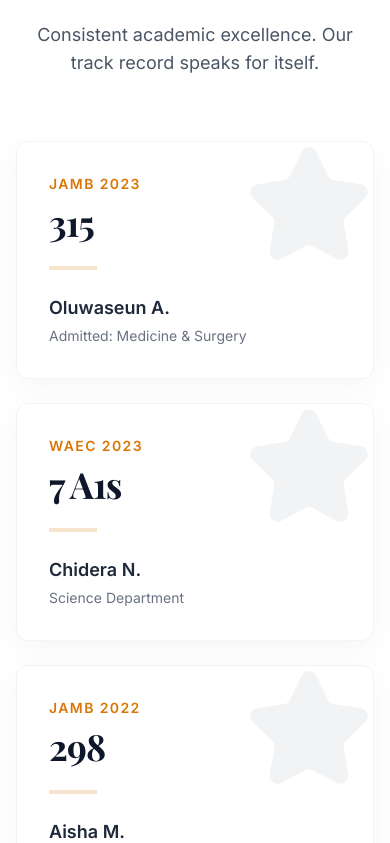
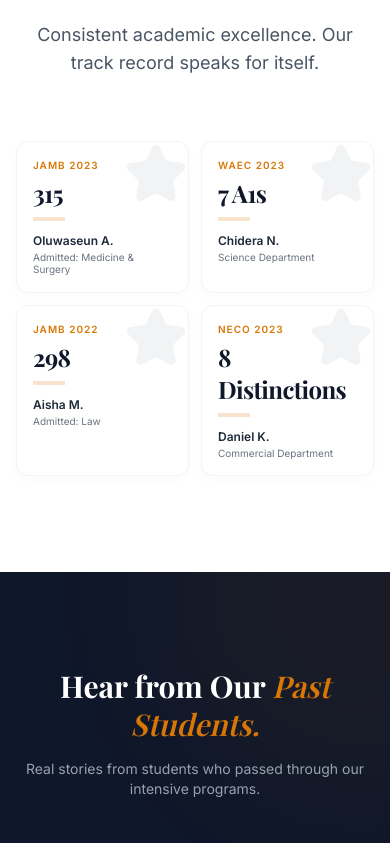
Before and after one commit to DavidDeez/peculiar_treasure_academy, a React (Vite) app: page / in a window 390 px wide. Shown: the part 7561-8404 px from the top of the page. Built offline with nearby package versions, Linux system fonts and the light colour scheme; a web font is replaced by a local one.

Commit message:
Optimize Hall of Fame layout for mobile to save vertical space

```diff
--- a/src/components/HallOfFame.tsx
+++ b/src/components/HallOfFame.tsx
@@ -22,18 +22,18 @@ const HallOfFame: React.FC = () => {
           <p className="text-gray-600 text-lg">Consistent academic excellence. Our track record speaks for itself.</p>
         </div>
 
-        <div className="grid grid-cols-1 md:grid-cols-2 lg:grid-cols-4 gap-6">
+        <div className="grid grid-cols-2 md:grid-cols-2 lg:grid-cols-4 gap-3 md:gap-6">
           {results.map((result, idx) => (
-            <div key={idx} className="bg-white border border-gray-100 p-8 rounded-xl shadow-[0_8px_30px_rgb(0,0,0,0.04)] hover:shadow-[0_8px_30px_rgb(0,0,0,0.08)] hover:-translate-y-1 transition-all duration-300 relative overflow-hidden group">
-              <div className="absolute -top-4 -right-4 p-4 opacity-5 group-hover:opacity-10 transition-opacity">
-                <Star className="w-32 h-32 text-brand-dark fill-current" />
+            <div key={idx} className="bg-white border border-gray-100 p-4 md:p-8 rounded-xl shadow-[0_4px_15px_rgb(0,0,0,0.02)] md:shadow-[0_8px_30px_rgb(0,0,0,0.04)] hover:shadow-[0_8px_30px_rgb(0,0,0,0.08)] hover:-translate-y-1 transition-all duration-300 relative overflow-hidden group">
+              <div className="absolute -top-2 -right-2 md:-top-4 md:-right-4 p-2 md:p-4 opacity-5 group-hover:opacity-10 transition-opacity">
+                <Star className="w-16 h-16 md:w-32 md:h-32 text-brand-dark fill-current" />
               </div>
               <div className="relative z-10">
-                <p className="text-sm font-semibold text-brand-gold uppercase tracking-widest mb-2">{result.exam}</p>
-                <h3 className="text-4xl md:text-5xl font-black text-brand-dark font-serif mb-6 tracking-tight">{result.score}</h3>
-                <div className="w-12 h-1 bg-brand-gold/20 mb-6 group-hover:bg-brand-gold transition-colors"></div>
-                <p className="font-bold text-gray-800 text-lg">{result.student}</p>
-                <p className="text-sm text-gray-500 mt-1">{result.subject}</p>
+                <p className="text-[10px] md:text-sm font-semibold text-brand-gold uppercase tracking-widest mb-1 md:mb-2">{result.exam}</p>
+                <h3 className="text-2xl md:text-5xl font-black text-brand-dark font-serif mb-2 md:mb-6 tracking-tight">{result.score}</h3>
+                <div className="w-8 md:w-12 h-1 bg-brand-gold/20 mb-3 md:mb-6 group-hover:bg-brand-gold transition-colors"></div>
+                <p className="font-bold text-gray-800 text-xs md:text-lg">{result.student}</p>
+                <p className="text-[10px] md:text-sm text-gray-500 mt-0.5 md:mt-1 leading-tight">{result.subject}</p>
               </div>
             </div>
           ))}
```
